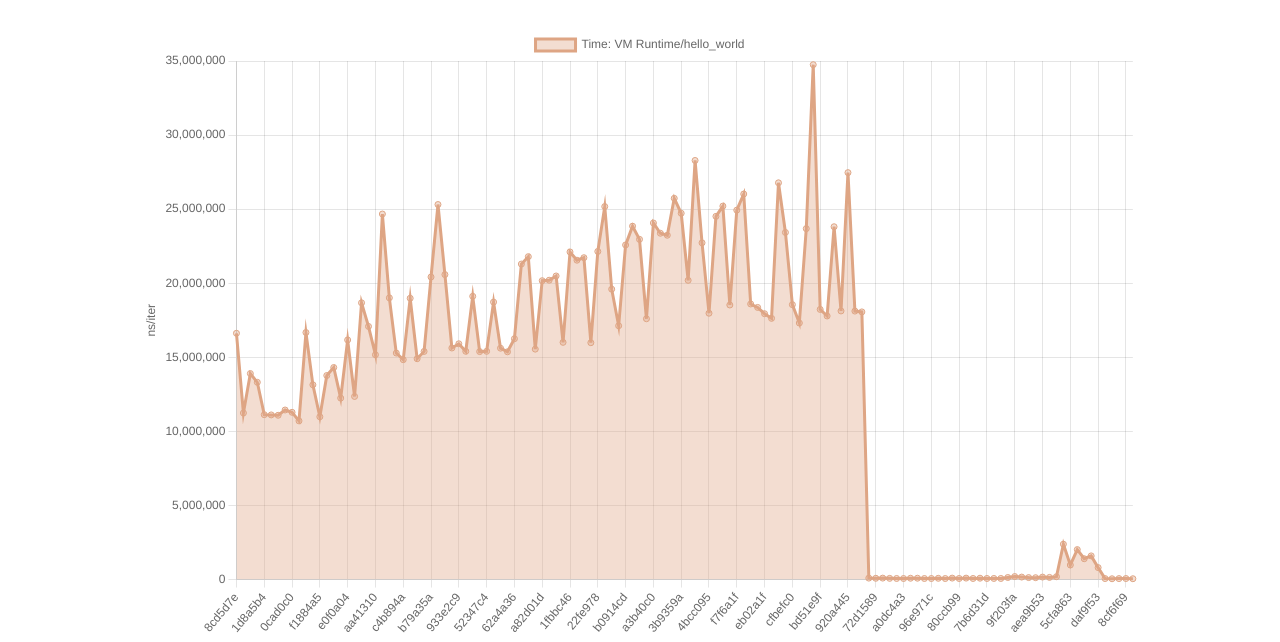
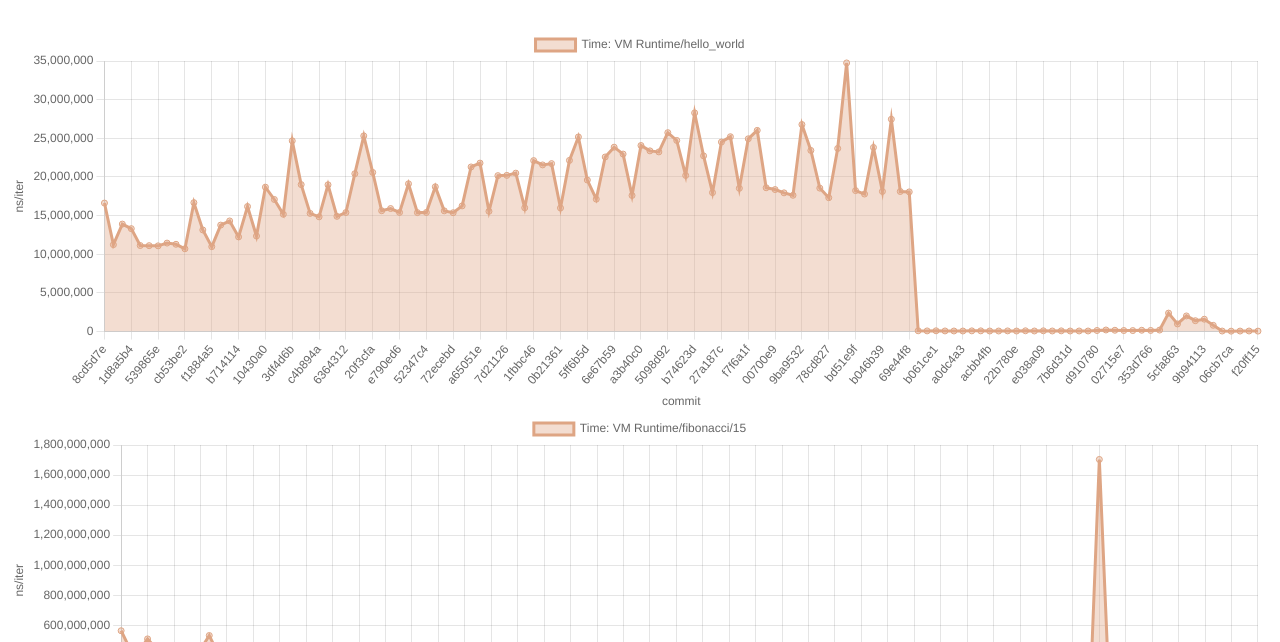
Before and after one commit to candy-lang/benchmark-results, a plain HTML site: page index.html in a window 1280 px wide. Shown: the part 158-800 px from the top of the page. Drawn offline with nearby package versions, Linux system fonts and the light colour scheme; some packages are replaced by stand-ins of ours; a script that the page names is missing.

Commit message:
Make charts shorter and wider

```diff
--- a/index.html
+++ b/index.html
@@ -79,8 +79,9 @@
         flex-wrap: wrap;
         width: 100%;
       }
-      .benchmark-chart {
-        max-width: 1000px;
+      .benchmark-chart-container {
+        width: 100%;
+        height: 384px;
       }
     </style>
     <title>Benchmarks</title>
@@ -172,9 +173,11 @@
         function renderAllChars(dataSets) {
 
           function renderGraph(parent, name, dataset) {
+            const div = document.createElement('div');
+            div.className = 'benchmark-chart-container';
+            parent.appendChild(div);
             const canvas = document.createElement('canvas');
-            canvas.className = 'benchmark-chart';
-            parent.appendChild(canvas);
+            div.appendChild(canvas);
 
             const color = toolColors[dataset.length > 0 ? dataset[0].tool : '_'];
             const translucentColor = color + '60'; // Add alpha for #rrggbbaa
@@ -195,6 +198,7 @@
               ],
             };
             const options = {
+              maintainAspectRatio: false,
               scales: {
                 x: {
                   title: {
```
